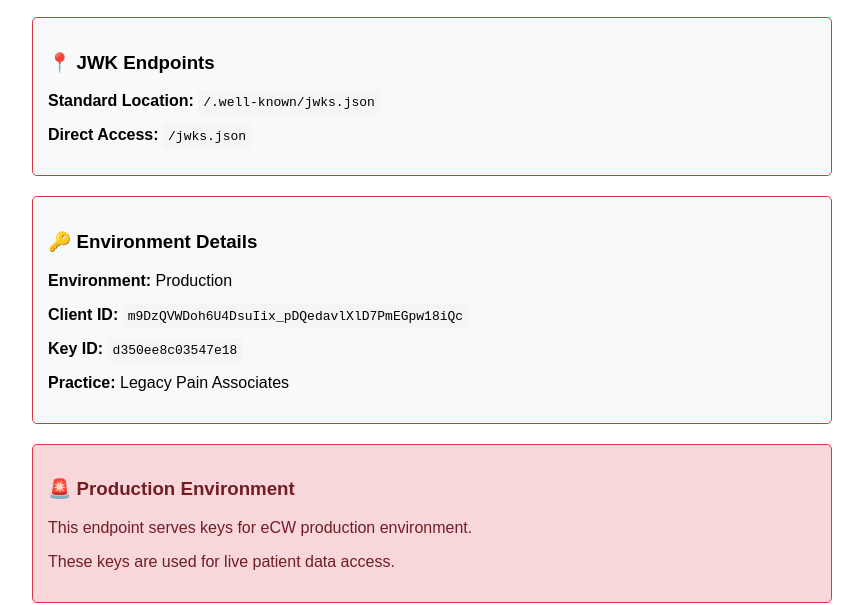
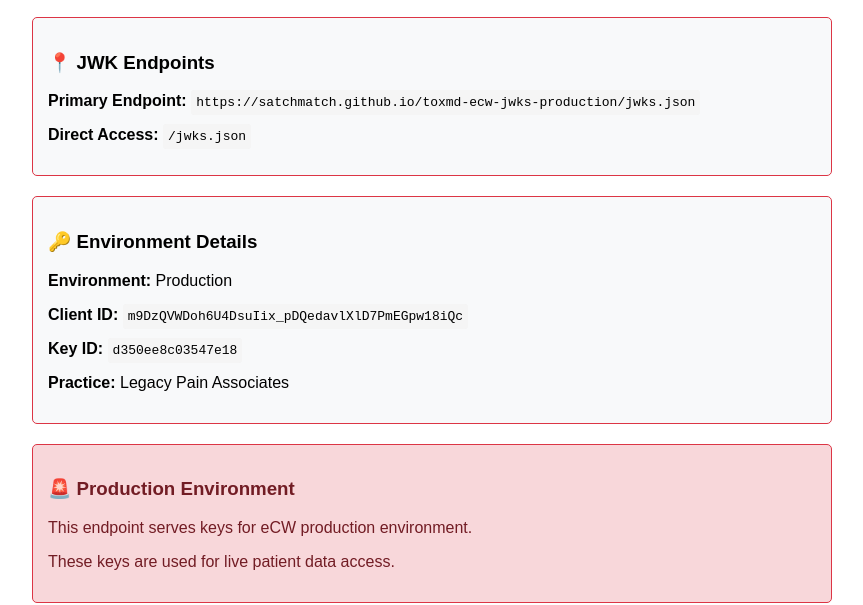
Before and after one commit to satchmatch/toxmd-ecw-jwks-production, a plain HTML site: page index.html in a window 1280 px wide. Shown: the part 214-819 px from the top of the page, without its empty margins (208-1071 px from the left). Drawn offline with Linux system fonts and the light colour scheme.

Commit message:
Update JWK endpoint links to fix 404 errors
- Fixed JWK endpoint URLs to use correct paths
- Updated homepage links to working endpoints
- Removed .well-known paths that cause 404 errors

```diff
--- a/index.html
+++ b/index.html
@@ -45,8 +45,10 @@
     <div class="info-box">
       <h3>📍 JWK Endpoints</h3>
       <p>
-        <strong>Standard Location:</strong>
-        <span class="endpoint">/.well-known/jwks.json</span>
+        <strong>Primary Endpoint:</strong>
+        <span class="endpoint"
+          >https://satchmatch.github.io/toxmd-ecw-jwks-production/jwks.json</span
+        >
       </p>
       <p>
         <strong>Direct Access:</strong> <span class="endpoint">/jwks.json</span>
@@ -76,8 +78,13 @@
 
     <div class="info-box">
       <h3>🔗 Quick Links</h3>
-      <p><a href="/.well-known/jwks.json">View JWK Set</a></p>
-      <p><a href="/jwks.json">View JWK Set (Direct)</a></p>
+      <p>
+        <a
+          href="https://satchmatch.github.io/toxmd-ecw-jwks-production/jwks.json"
+          >View JWK Set</a
+        >
+      </p>
+      <p><a href="jwks.json">View JWK Set (Direct)</a></p>
     </div>
   </body>
 </html>
```
